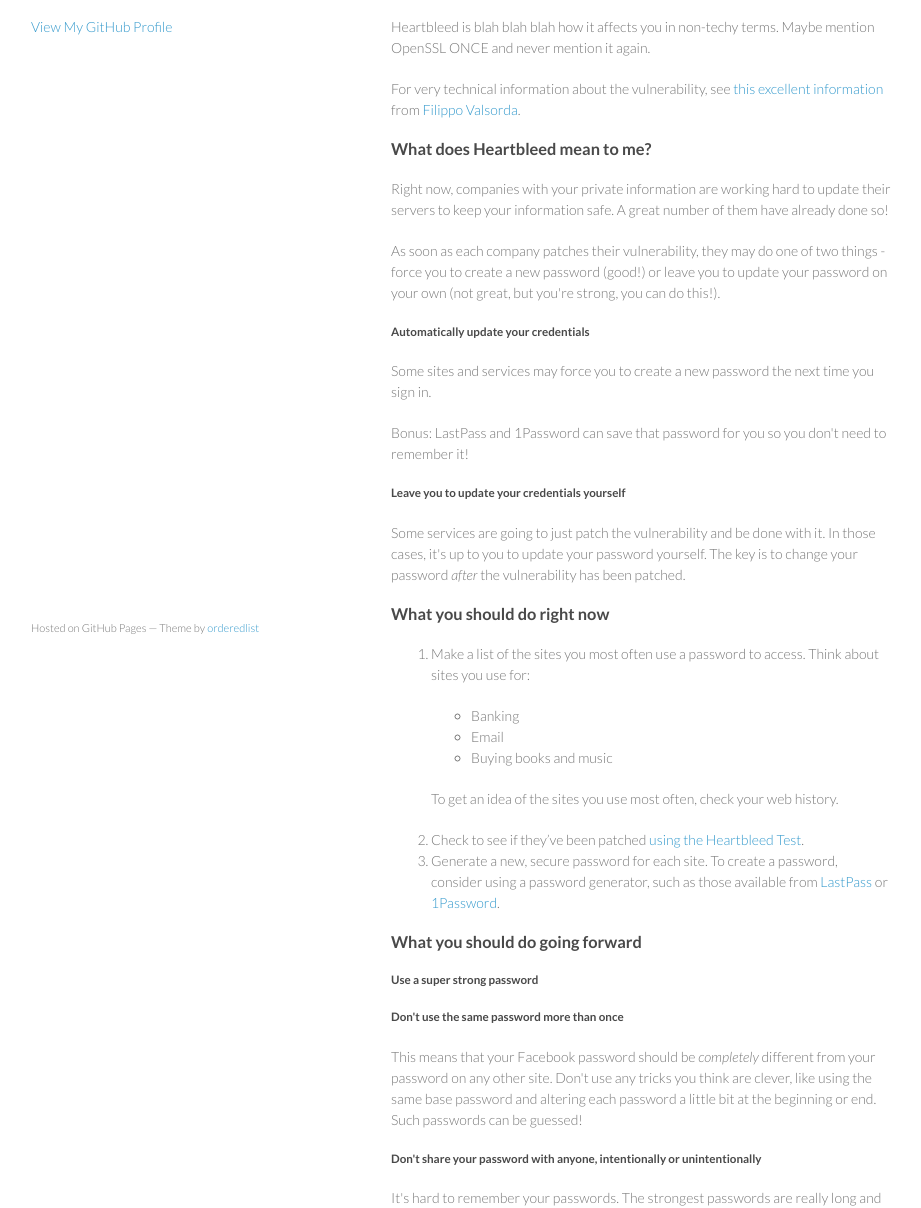
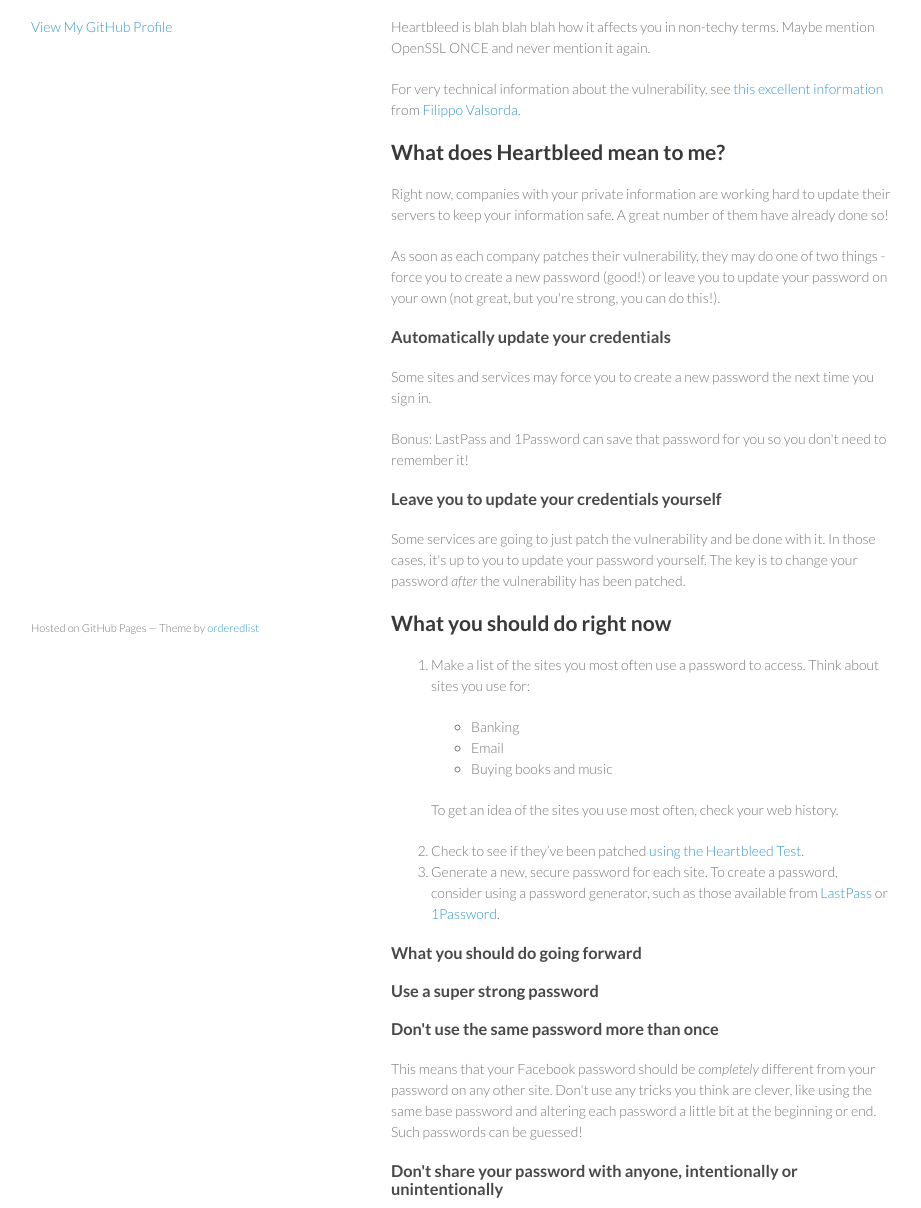
Before and after one commit to bernars/bernars.github.io, a plain HTML site: page index.html in a window 1280 px wide. Shown: the part 93-1301 px from the top of the page, without its empty margins (179-1100 px from the left). Drawn offline with Linux system fonts and the light colour scheme.

Commit message:
Update header sizes

```diff
--- a/index.html
+++ b/index.html
@@ -30,27 +30,27 @@
 
 <p>For very technical information about the vulnerability, see <a href="http://heartbleed.com/">this excellent information</a> from <a href="https://github.com/FiloSottile">Filippo Valsorda</a>.</p>
 
-<h3>
-<a name="what-does-heartbleed-mean-to-me" class="anchor" href="#what-does-heartbleed-mean-to-me"><span class="octicon octicon-link"></span></a>What does Heartbleed mean to me?</h3>
+<h2>
+<a name="what-does-heartbleed-mean-to-me" class="anchor" href="#what-does-heartbleed-mean-to-me"><span class="octicon octicon-link"></span></a>What does Heartbleed mean to me?</h2>
 
 <p>Right now, companies with your private information are working hard to update their servers to keep your information safe. A great number of them have already done so!</p>
 
 <p>As soon as each company patches their vulnerability, they may do one of two things - force you to create a new password (good!) or leave you to update your password on your own (not great, but you're strong, you can do this!).</p>
 
-<h5>
-<a name="automatically-update-your-credentials" class="anchor" href="#automatically-update-your-credentials"><span class="octicon octicon-link"></span></a>Automatically update your credentials</h5>
+<h3>
+<a name="automatically-update-your-credentials" class="anchor" href="#automatically-update-your-credentials"><span class="octicon octicon-link"></span></a>Automatically update your credentials</h3>
 
 <p>Some sites and services may force you to create a new password the next time you sign in.</p>
 
 <p>Bonus: LastPass and 1Password can save that password for you so you don't need to remember it!</p>
 
-<h5>
-<a name="leave-you-to-update-your-credentials-yourself" class="anchor" href="#leave-you-to-update-your-credentials-yourself"><span class="octicon octicon-link"></span></a>Leave you to update your credentials yourself</h5>
+<h3>
+<a name="leave-you-to-update-your-credentials-yourself" class="anchor" href="#leave-you-to-update-your-credentials-yourself"><span class="octicon octicon-link"></span></a>Leave you to update your credentials yourself</h3>
 
 <p>Some services are going to just patch the vulnerability and be done with it. In those cases, it's up to you to update your password yourself. The key is to change your password <em>after</em> the vulnerability has been patched.</p>
 
-<h3>
-<a name="what-you-should-do-right-now" class="anchor" href="#what-you-should-do-right-now"><span class="octicon octicon-link"></span></a>What you should do right now</h3>
+<h2>
+<a name="what-you-should-do-right-now" class="anchor" href="#what-you-should-do-right-now"><span class="octicon octicon-link"></span></a>What you should do right now</h2>
 
 <ol>
 <li>
@@ -68,16 +68,16 @@
 </ol><h3>
 <a name="what-you-should-do-going-forward" class="anchor" href="#what-you-should-do-going-forward"><span class="octicon octicon-link"></span></a>What you should do going forward</h3>
 
-<h5>
-<a name="use-a-super-strong-password" class="anchor" href="#use-a-super-strong-password"><span class="octicon octicon-link"></span></a>Use a super strong password</h5>
+<h3>
+<a name="use-a-super-strong-password" class="anchor" href="#use-a-super-strong-password"><span class="octicon octicon-link"></span></a>Use a super strong password</h3>
 
-<h5>
-<a name="dont-use-the-same-password-more-than-once" class="anchor" href="#dont-use-the-same-password-more-than-once"><span class="octicon octicon-link"></span></a>Don't use the same password more than once</h5>
+<h3>
+<a name="dont-use-the-same-password-more-than-once" class="anchor" href="#dont-use-the-same-password-more-than-once"><span class="octicon octicon-link"></span></a>Don't use the same password more than once</h3>
 
 <p>This means that your Facebook password should be <em>completely</em> different from your password on any other site. Don't use any tricks you think are clever, like using the same base password and altering each password a little bit at the beginning or end. Such passwords can be guessed!</p>
 
-<h5>
-<a name="dont-share-your-password-with-anyone-intentionally-or-unintentionally" class="anchor" href="#dont-share-your-password-with-anyone-intentionally-or-unintentionally"><span class="octicon octicon-link"></span></a>Don't share your password with anyone, intentionally or unintentionally</h5>
+<h3>
+<a name="dont-share-your-password-with-anyone-intentionally-or-unintentionally" class="anchor" href="#dont-share-your-password-with-anyone-intentionally-or-unintentionally"><span class="octicon octicon-link"></span></a>Don't share your password with anyone, intentionally or unintentionally</h3>
 
 <p>It's hard to remember your passwords. The strongest passwords are really long and contain lots of different characters, cases, and numbers, which makes it nearly impossible to remember all of them.</p>
       </section>
```
